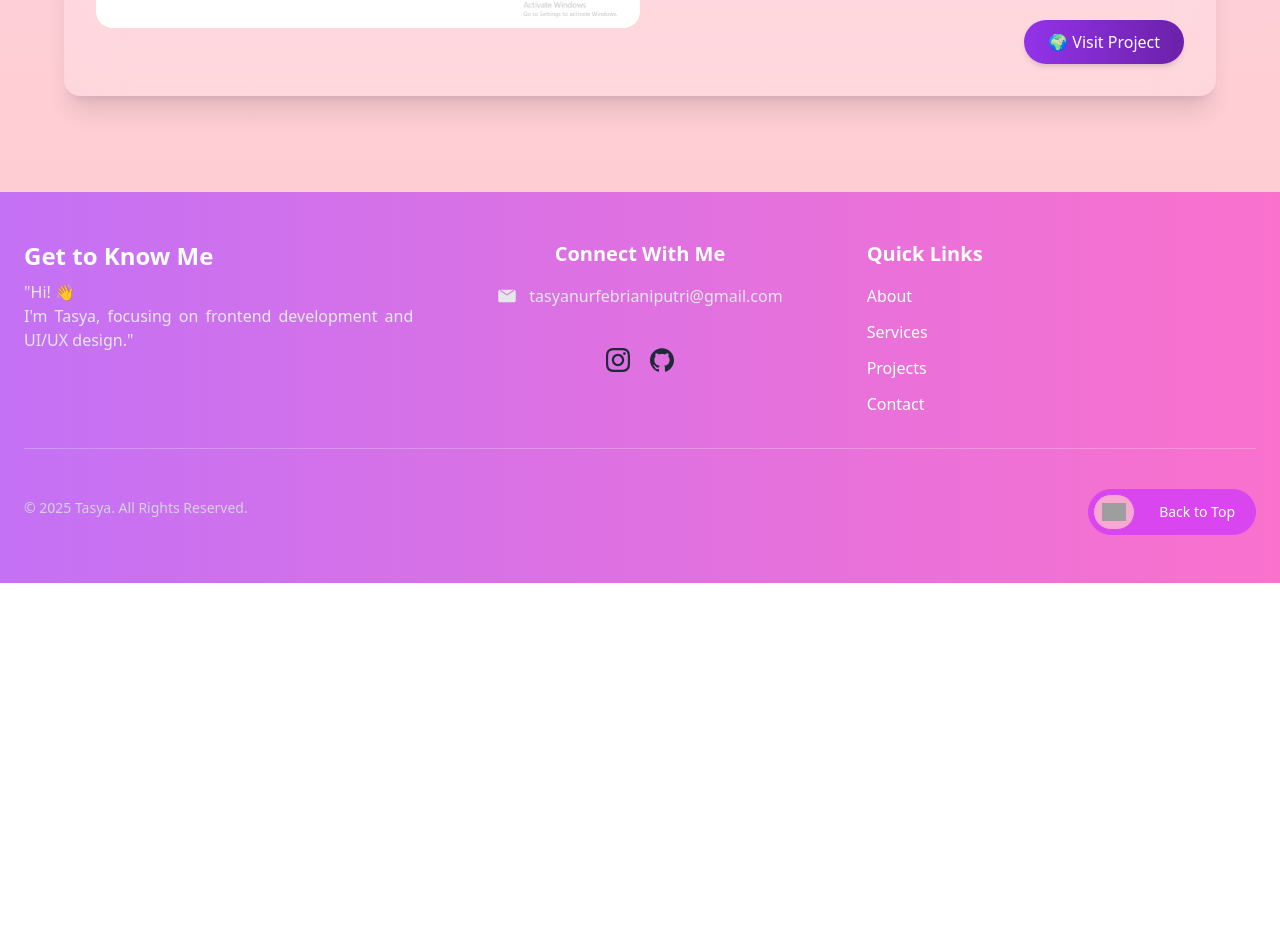
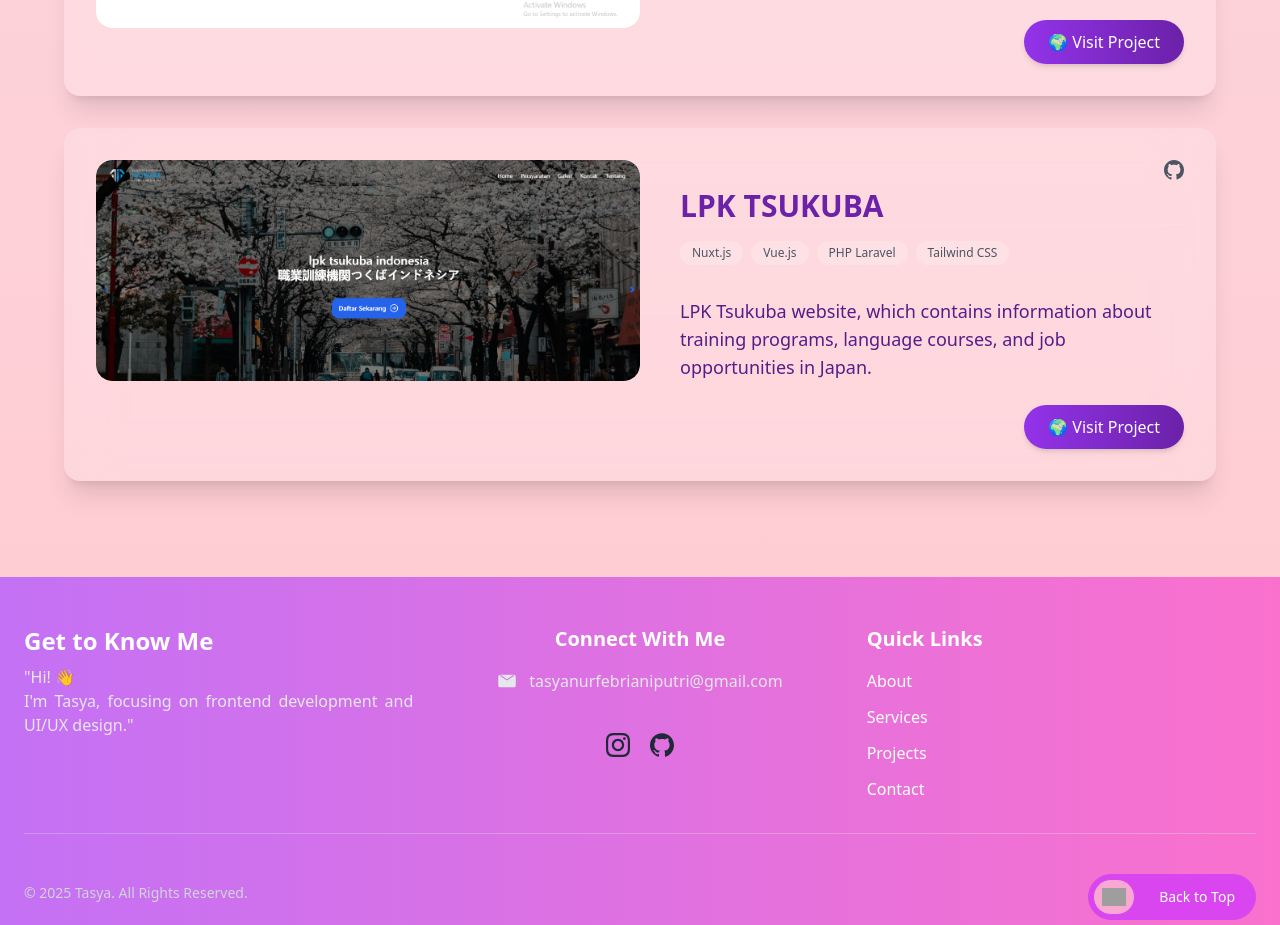
Before and after one commit to tasyafbriani/portfolio, a Nuxt app: page /projects in a window 1280 px wide. Shown: the part 2352-3277 px from the top of the page. Before the commit the page ends 2935 px from the top, so only its background shows below. Built offline with nearby package versions, Linux system fonts and the light colour scheme; grey boxes are pictures that could not be loaded.

Commit message:
Add files via upload

```diff
--- a/components/Contact.vue
+++ b/components/Contact.vue
@@ -1,6 +1,6 @@
 <script setup>
 useHead({
-  title: "Tasya",
+  title: "Tasya Fbriani",
   meta: [
     {
       name: "description",
--- a/components/Projects.vue
+++ b/components/Projects.vue
@@ -65,7 +65,7 @@
             {
               id: 1,
               image: image,
-              alt: 'Pink background with web development elements',
+              alt: 'Perpus',
               name: 'Pepustakaan Digital',
               category: 'Web Development',
               description: 'Library website with digital notebook to record name and purpose of visit, as well as search and borrow books.',
@@ -74,7 +74,7 @@
             {
               id: 2,
               image: image1,
-              alt: 'Pink background with web development elements',
+              alt: 'game ar',
               name: 'Game Card',
               category: 'Game',
               description: 'A mobile card game with beautiful graphics and engaging gameplay, where players match names to photos of food.',
@@ -82,7 +82,7 @@
             {
               id: 3,
               image: image2,
-              alt: 'Pink background with web development elements',
+              alt: 'web smk4',
               name: 'Website SMKN4',
               category: 'Web Development',
               description: 'A school website that provides comprehensive information about the school for the school community and the public.',
--- a/pages/contact/index.vue
+++ b/pages/contact/index.vue
@@ -1,6 +1,6 @@
 <script setup>
 useHead({
-  title: "Contact Us",
+  title: "Contact Us-tasya",
   meta: [
     {
       name: "description",
@@ -17,7 +17,7 @@ useHead({
       bg-gradient-to-br from-[#E6D5C3] via-fuchsia-400 to-rose-300 ">
       <div class="w-full max-w-2xl bg-white bg-opacity-30 p-10 rounded-lg shadow-lg
         backdrop-blur-md border border-white/20"
-        data-aos="fade-up" data-aos-duration="1000" data-aos-delay="200 " >
+        data-aos="fade-up" data-aos-duration="1000" data-aos-delay="200 mt-14  " >
         <div class=" mt-4">
               <a class="text-white font-bold flex  space-x-2 justify-start hover:text-pink-600 transition-colors duration-300" href="/">
                 <img width="20" height="20" src="https://img.icons8.com/flat-round/64/left--v1.png" alt="left--v1"/>
--- a/pages/projects/index.vue
+++ b/pages/projects/index.vue
@@ -126,23 +126,13 @@
           </div>
         </div>
       </div>
-      <!-- <nuxt-link to="/" class="flex items-center bg-fuchsia-500 text-white border border-fuchsia-500 rounded-full p-1 hover:bg-transparent hover:text-fuchsia-600 transition mt-10">
-  <div class="bg-pink-300 text-white border border-fuchsia-500 rounded-full p-2 hover:bg-transparent hover:text-fuchsia-600">
-    <img width="20" height="20" src="https://img.icons8.com/flat-round/64/left--v1.png" alt="left--v1"/>
-
-  </div>
-  <div class="px-2 py-2 ml-2">
-    Back
-
-  </div>
-</nuxt-link> -->
     </div>
   </section>
 </template>
 
 <script>
 useHead({
-  title: "Projects",
+  title: "Projects-tasya",
   meta: [
     {
       name: "description",
@@ -157,6 +147,7 @@ useHead({
     import image3 from '/assets/img/project/spw.png';
     import image5 from '/assets/img/project/quiz1.jpeg';
     import image4 from '/assets/img/project/ar.jpeg';
+    import image6 from '/assets/img/project/lpk.png';
 
 
 export default {
@@ -168,7 +159,7 @@ export default {
         {
           id: 1,
               image: image,
-              alt: 'Pink background with web development elements',
+              alt: 'perpus',
               name: 'Pepustakaan Digital',
               category: 'Web Development',
               description: 'Library website with digital notebook to record name and purpose of visit, as well as search and borrow books.',
@@ -178,7 +169,7 @@ export default {
         {
           id: 2,
               image: image1,
-              alt: 'Pink background with web development elements',
+              alt: 'game card',
               name: 'Game Card',
               category: 'Game',
               description: 'A mobile card game with beautiful graphics and engaging gameplay, where players match names to photos of food.',
@@ -188,7 +179,7 @@ export default {
         {
 id: 3,
               image: image2,
-              alt: 'Pink background with web development elements',
+              alt: 'web smkn4',
               name: 'Website SMKN4',
               category: 'Web Development',
               description: 'A school website that provides comprehensive information about the school for the school community and the public.',
@@ -198,7 +189,7 @@ id: 3,
         {
           id: 4,
               image: image5,
-              alt: 'Pink background with web development elements',
+              alt: 'quiz game',
               name: 'Game Quiz',
               category: 'Game',
               description: 'An interactive quiz game where players guess the name of an animal based on given clues.',
@@ -208,7 +199,7 @@ id: 3,
         {
           id: 5,
               image: image4,
-              alt: 'Pink background with web development elements',
+              alt: 'game ar',
               name: 'Game Ar',
               category: 'Game',
               description: 'An AR game where dinosaurs appear when the camera detects a predetermined image, providing an interactive and fun experience.',
@@ -218,14 +209,23 @@ id: 3,
         {
 id: 6,
               image: image3,
-              alt: 'Pink background with web development elements',
+              alt: 'spw',
               name: 'SPW Canteen',
               category: 'Web Development',
               description: 'SPW canteen website to record student transactions and display the duty schedules of teachers and students on duty in the canteen.',
           url: 'https://spw-canteen.vercel.app/',
           tech: ['Nuxt.js', 'Vue.js', 'Bootstrap','PotsgreSQL' ],
         },
-
+        {
+id: 7,
+              image: image6,
+              alt: 'lpk',
+              name: 'LPK TSUKUBA',
+              category: 'Web Development',
+              description: 'LPK Tsukuba website, which contains information about training programs, language courses, and job opportunities in Japan.',
+          url: 'https://lpk-tsukuba.vercel.app/',
+          tech: ['Nuxt.js', 'Vue.js', 'PHP Laravel','Tailwind CSS' ],
+        },
       ]
     };
   },
```
Also changed, not shown: components/About.vue (+0 -15 lines), components/Services.vue (+0 -56 lines), assets/img/project/lpk.png (added), 1 other file (tests, documents, lock files or other folders).
